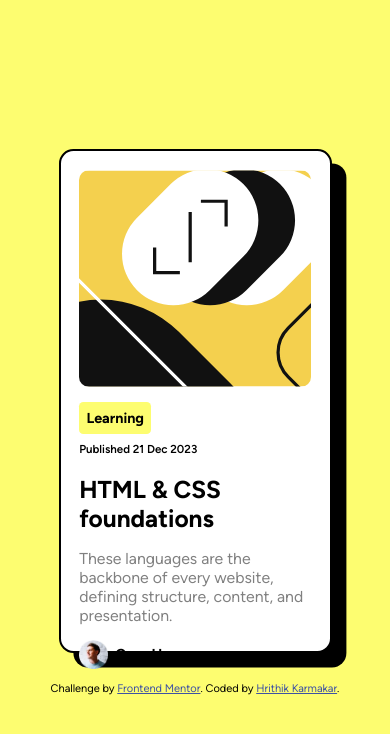
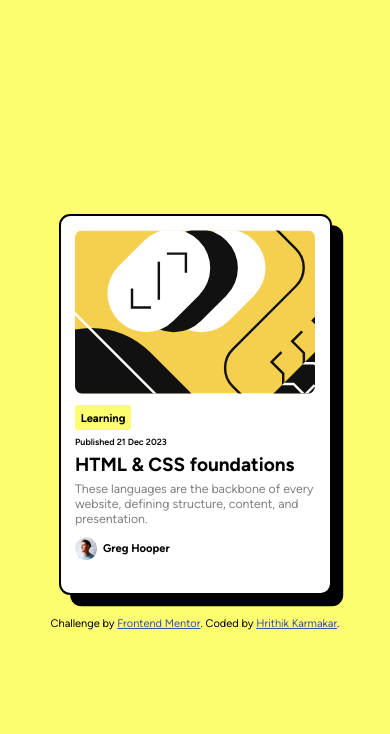
Before and after one commit to hrithik0/card_preview, a plain HTML site: page index.html in a window 390 px wide. Drawn offline with Linux system fonts and the light colour scheme.

Commit message:
improved responsiveness

```diff
--- a/styles/style.scss
+++ b/styles/style.scss
@@ -135,14 +135,25 @@ img {
     cursor: pointer;
 }
 
+
+@mixin margin-top($val: 1em){
+    margin-top: $val;
+}
 @media (max-width: 522px) {
     body{
         font: {
-            size: 0.9em;
+            size: 70%;
         }
     }
 
     .card{
-        min-height: 35em;
+        min-height: 34em;
+    }
+
+    .heading{
+        @include margin-top(0.3em);
+    }
+    .description{
+        @include margin-top(0.4em);
     }
 }
```
Also changed, not shown: styles/style.css, 1 other file.
